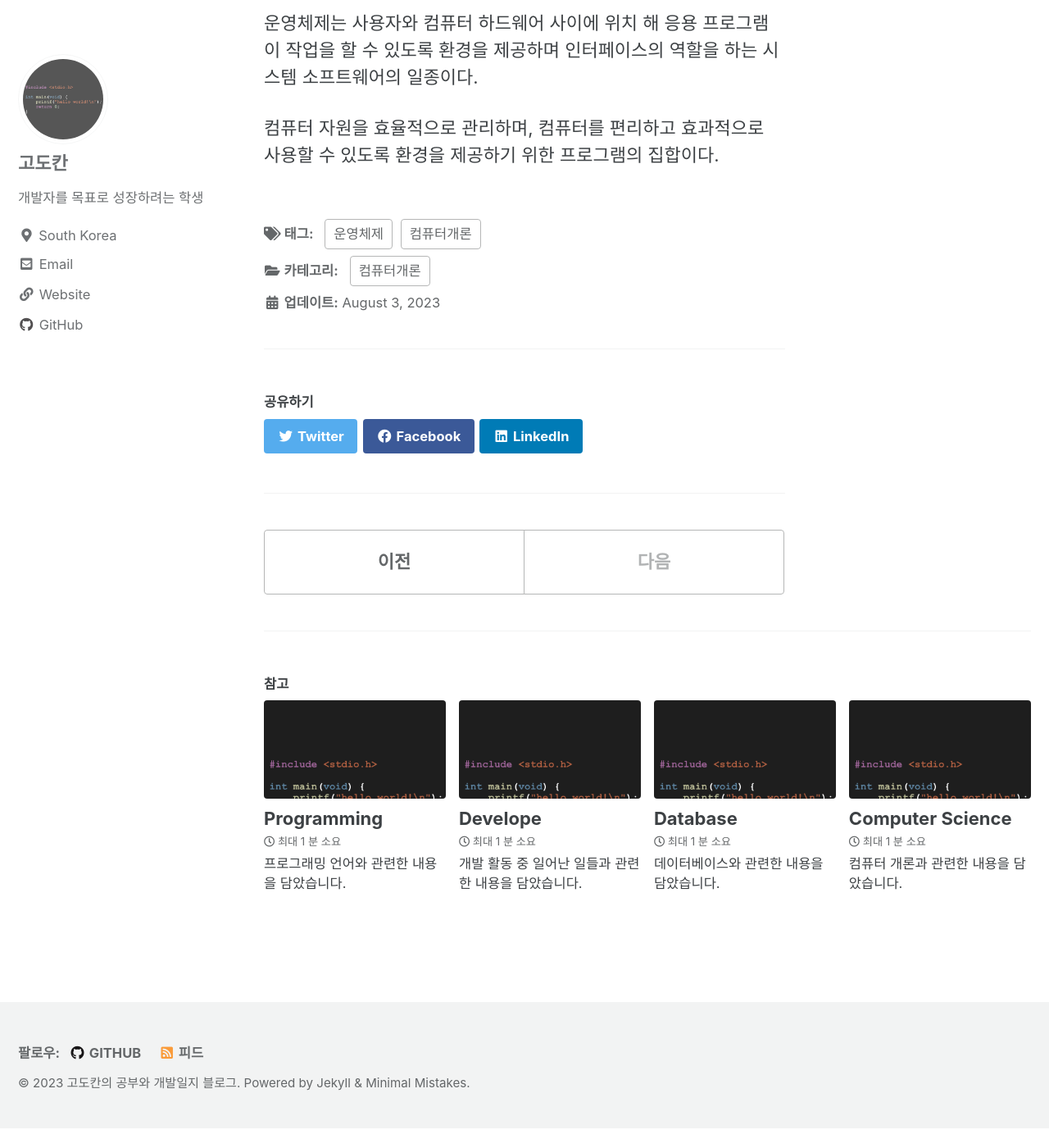
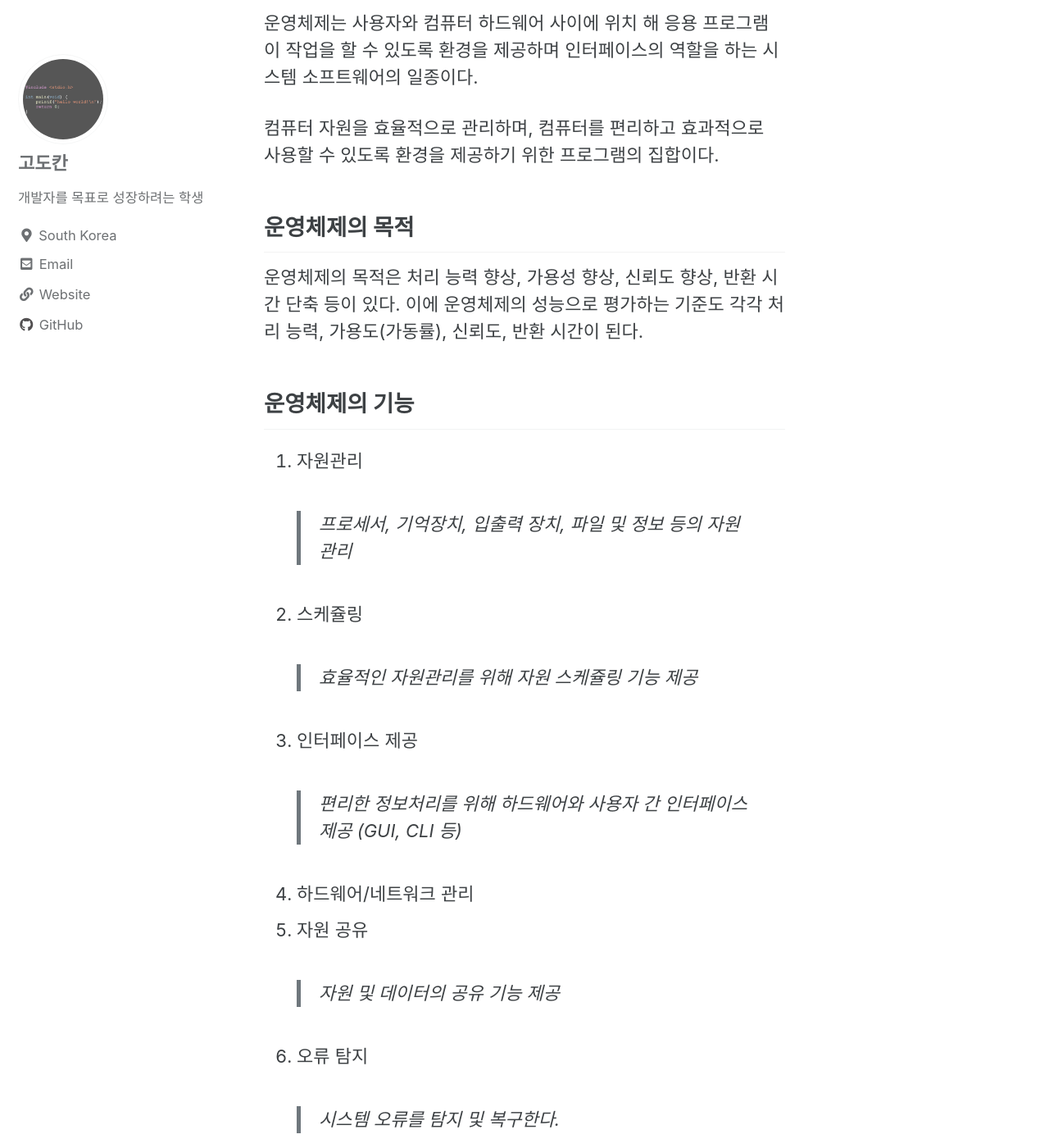
Before and after one commit to godokan/godokan.github.io, a Jekyll site: the page built from _posts/2023-08-03-cs-os.md, in a window 1280 px wide and 1400 px high, scrolled down 305 px. Shown: the whole window at 82% size. Built offline with Jekyll 4.4.1, drawn with Linux system fonts in a browser that asks for light colours; cached includes are drawn as plain includes; before the commit the page ends 1681 px from its top, so only the background shows below that; some of the changed text lies outside the part shown.

Commit message:
글 수정

```diff
--- a/_posts/2023-08-03-cs-os.md
+++ b/_posts/2023-08-03-cs-os.md
@@ -14,3 +14,24 @@ last_modified_at: 2023-08-03T18:12
 운영체제는 사용자와 컴퓨터 하드웨어 사이에 위치 해 응용 프로그램이 작업을 할 수 있도록 환경을 제공하며 인터페이스의 역할을 하는 시스템 소프트웨어의 일종이다.
 
 컴퓨터 자원을 효율적으로 관리하며, 컴퓨터를 편리하고 효과적으로 사용할 수 있도록 환경을 제공하기 위한 프로그램의 집합이다.
+
+## 운영체제의 목적
+
+운영체제의 목적은 처리 능력 향상, 가용성 향상, 신뢰도 향상, 반환 시간 단축 등이 있다.
+이에 운영체제의 성능으로 평가하는 기준도 각각 처리 능력, 가용도(가동률), 신뢰도, 반환 시간이 된다.
+
+## 운영체제의 기능
+
+1. 자원관리
+> 프로세서, 기억장치, 입출력 장치, 파일 및 정보 등의 자원 관리
+2. 스케쥴링
+> 효율적인 자원관리를 위해 자원 스케쥴링 기능 제공
+3. 인터페이스 제공
+> 편리한 정보처리를 위해 하드웨어와 사용자 간 인터페이스 제공 (GUI, CLI 등)
+4. 하드웨어/네트워크 관리
+5. 자원 공유
+> 자원 및 데이터의 공유 기능 제공
+6. 오류 탐지
+> 시스템 오류를 탐지 및 복구한다.
+7. 자원 보호
+> 사용자가 하드웨어와 커널을 작접 제어 할 수 없도록 해 컴퓨터를 보호한다.
```
